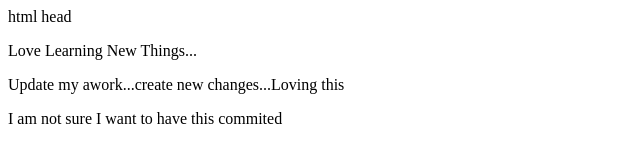
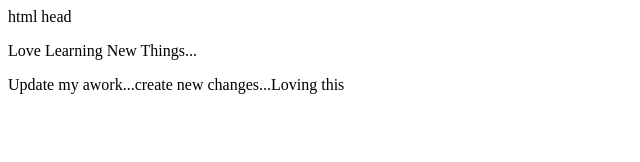
Before and after one commit to Otlhomame/First-Website, a plain HTML site: page index.html in a window 1280 px wide. Shown: the whole page, without its empty margins (0-640 px from the left). Drawn offline with Linux system fonts and the light colour scheme.

Commit message:
Revert "added a line I am not sure about"
This reverts commit ce43b7cae599ea21b34fcbdbd18b28d93890ae38.

```diff
--- a/index.html
+++ b/index.html
@@ -8,6 +8,5 @@ head
 <body>
   <p> Love Learning New Things... </p>
   <p>Update my awork...create new changes...Loving this</p>
-  <p>I am not sure I want to have this commited</p>
 </body>
 </html>
```
